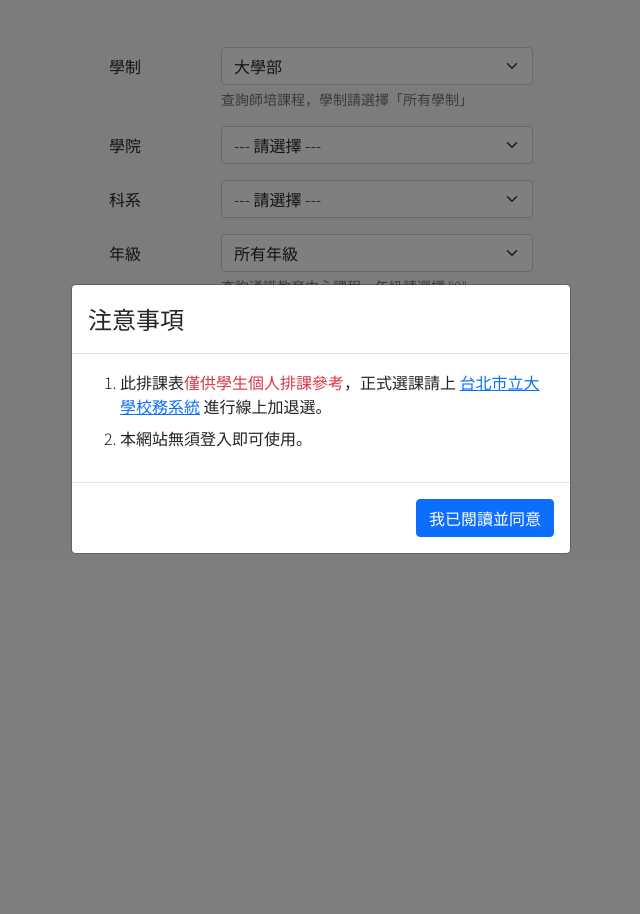
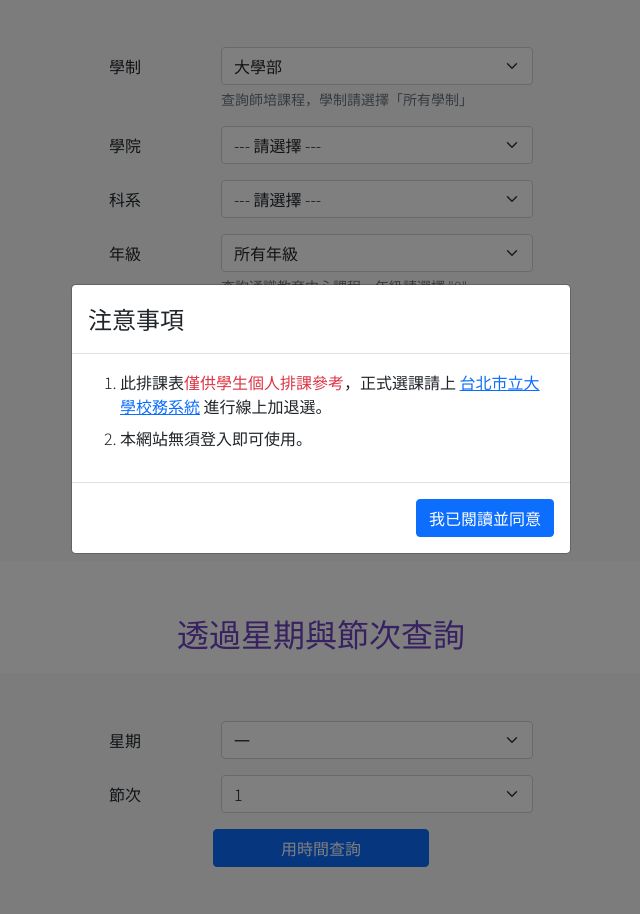
Before and after one commit to allen0099/UTaipei_Backend, a Flask app: page / in a window 1280 px wide. Shown: the part 137-1051 px from the top of the page, without its empty margins (319-959 px from the left). Run offline with Flask 2, Linux system fonts and the light colour scheme.

Commit message:
add search by week and time, add local storage

```diff
--- a/routes/api/__init__.py
+++ b/routes/api/__init__.py
@@ -3,5 +3,6 @@ from flask import Blueprint
 api: Blueprint = Blueprint("api", __name__, url_prefix="/api")
 
 from .choose import choose
+from .search_time import search_time
 from .settings import settings
 from .unit import get_unit
--- a/templates/navbar.html
+++ b/templates/navbar.html
@@ -7,16 +7,16 @@
         <div class="collapse navbar-collapse justify-content-md-start" id="navbarsExample08">
             <ul class="navbar-nav">
                 <li class="nav-item">
-                    <a class="navbar-brand" href="/">台北市立大學 - 選課幫手</a>
+                    <a class="navbar-brand" href="{{ url_for('routes.search') }}">台北市立大學 - 選課幫手</a>
                 </li>
                 <li class="nav-item">
-                    <a class="nav-link" href="/">查詢</a>
+                    <a class="nav-link" href="{{ url_for('routes.search') }}">查詢</a>
                 </li>
                 <li class="nav-item">
-                    <a class="nav-link" href="/result">查詢結果</a>
+                    <a class="nav-link" href="{{ url_for('routes.result') }}">查詢結果</a>
                 </li>
                 <li class="nav-item">
-                    <a class="nav-link" href="/my_table">排課</a>
+                    <a class="nav-link" href="{{ url_for('routes.my_table') }}">排課</a>
                 </li>
             </ul>
         </div>
--- a/templates/search.html
+++ b/templates/search.html
@@ -24,8 +24,9 @@
 <body>
 {% include 'navbar.html' %}
 <div class="container min-vh-100">
+    <div>
         <div><p id="title" class="text-center fs-2" style="color: var(--bs-purple)">科目與教師開課班級查詢</p></div>
-    <form class="offset-lg-2 col-lg-8 bg-light p-5 rounded" action="/api/choose" method="post">
+        <form class="offset-lg-2 col-lg-8 bg-light p-5 rounded" action="{{ url_for('api.choose') }}" method="post">
             {% with messages = get_flashed_messages() %}
                 {% if messages %}
                     {% for message in messages %}
@@ -160,11 +161,55 @@
             </div>
         </form>
     </div>
+    <div class="mt-5">
+        <div><p id="title" class="text-center fs-2" style="color: var(--bs-purple)">透過星期與節次查詢</p></div>
+        <form class="offset-lg-2 col-lg-8 bg-light p-5 rounded" action="{{ url_for('api.search_time') }}" method="post">
+            <div class="mb-3 row justify-content-center">
+                <label for="weekday" class="col-sm-2 col-form-label">星期</label>
+                <div class="col-sm-6">
+                    <select id="weekday" name="weekday" class="form-select" required>
+                        <option value="1">一</option>
+                        <option value="2">二</option>
+                        <option value="3">三</option>
+                        <option value="4">四</option>
+                        <option value="5">五</option>
+                        <option value="6">六</option>
+                        <option value="7">日</option>
+                    </select>
+                </div>
+            </div>
+            <div class="mb-3 row justify-content-center">
+                <label for="time" class="col-sm-2 col-form-label">節次</label>
+                <div class="col-sm-6">
+                    <select id="time" name="time" class="form-select" required>
+                        <option value="1">1</option>
+                        <option value="2">2</option>
+                        <option value="3">3</option>
+                        <option value="4">4</option>
+                        <option value="5">5</option>
+                        <option value="6">6</option>
+                        <option value="7">7</option>
+                        <option value="8">8</option>
+                        <option value="9">9</option>
+                        <option value="10">10</option>
+                        <option value="11">11</option>
+                        <option value="12">12</option>
+                        <option value="13">13</option>
+                        <option value="14">14</option>
+                    </select>
+                </div>
+            </div>
+            <div class="d-grid gap-2 col-4 mx-auto">
+                <button type="submit" class="btn btn-primary">用時間查詢</button>
+            </div>
+        </form>
+    </div>
+</div>
 {% include 'footerjs.html' %}
 <script>
     function getShowData(obj) {
         $.getJSON('api/get_unit?dept=' + obj.value, function (data) {
-            options = $('#unit');
+            let options = $('#unit');
             options.empty();
             options.append('<option value="" selected disabled>--- 請選擇 ---</option>');
             for (const datum of data) {
```
Also changed, not shown: routes/api/search_time.py (added, +36 -0 lines), schedule/__init__.py (+7 -3 lines). Lines whose indentation alone changed are shown as unchanged.
